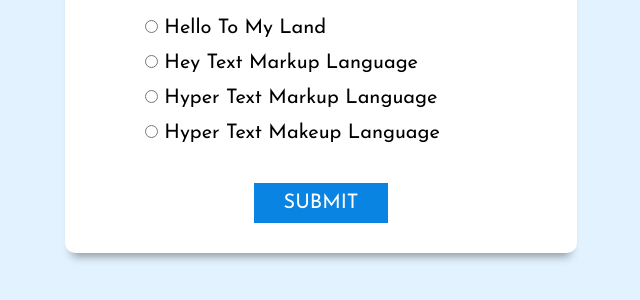
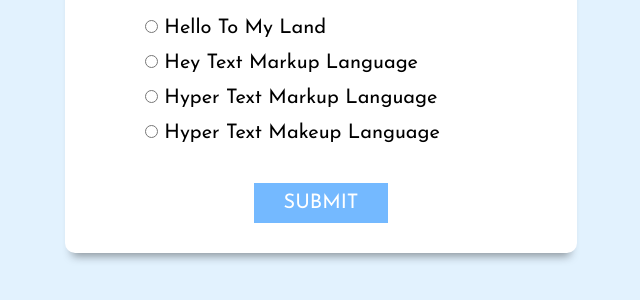
Before and after one commit to sakshi910/Quiz-app, a plain HTML site: page index.html in a window 1280 px wide. In both pictures the pointer is over the button "SUBMIT". Shown: the part 340-640 px from the top of the page, without its empty margins (319-959 px from the left). Drawn offline with Linux system fonts and the light colour scheme.

Commit message:
Update style.css

```diff
--- a/style.css
+++ b/style.css
@@ -56,7 +56,7 @@ input{
     margin-top: 4rem;
 }
 #submit:hover{
-    background-color: #0984e3;
+    background-color: #74b9ff;
 }
 #showScore{
 background-color: #dfe6e9;
```
